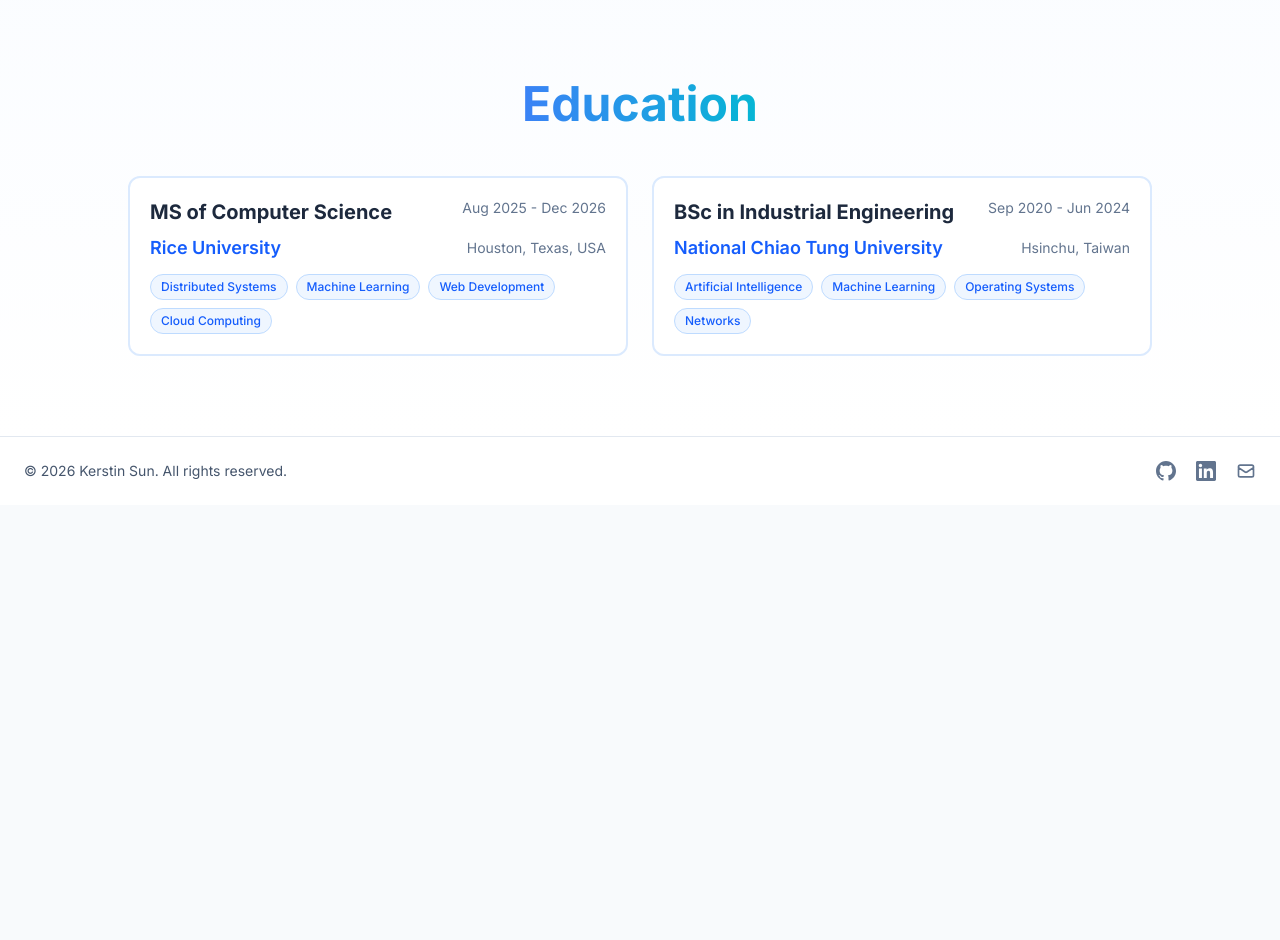
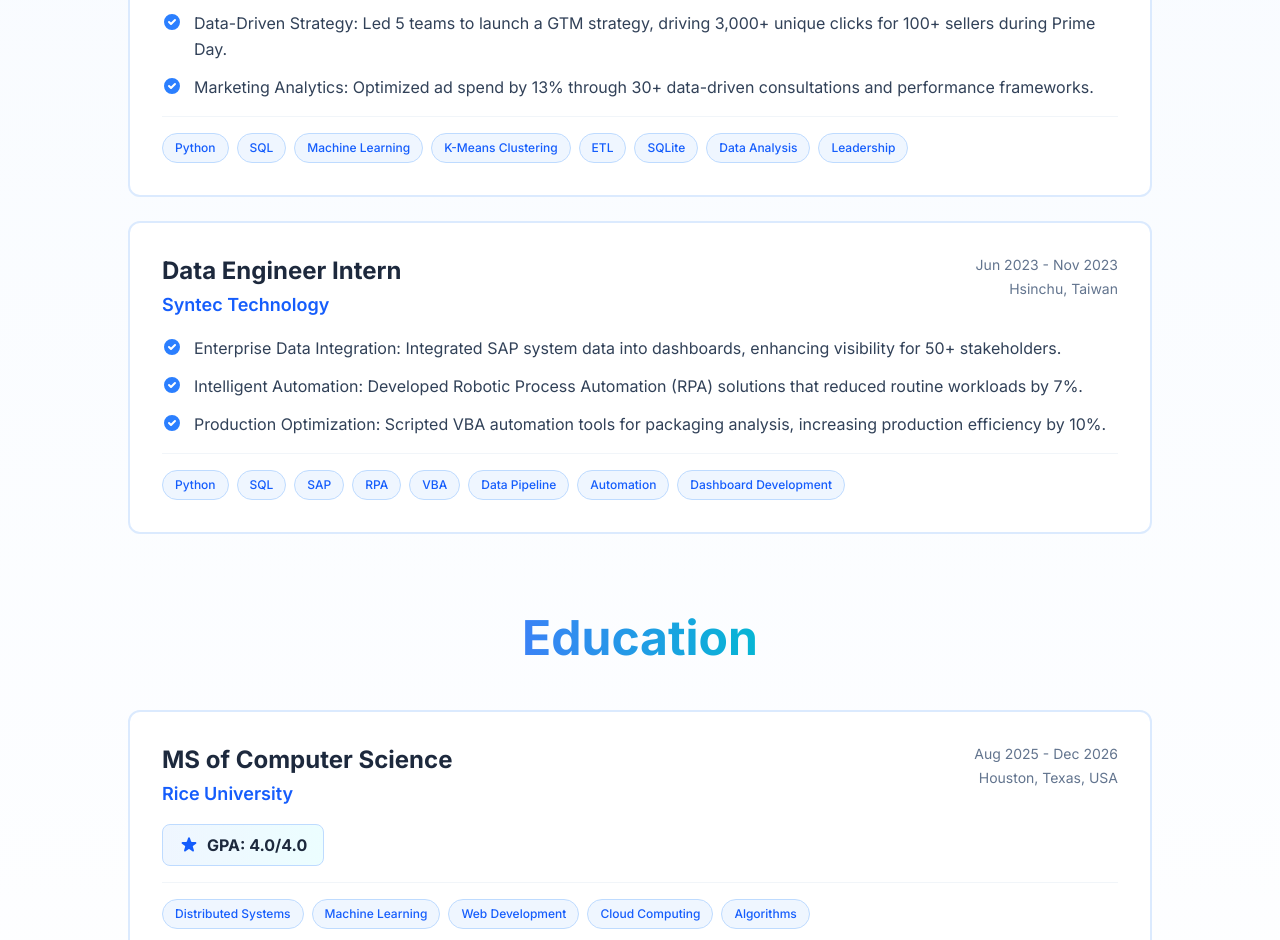
Before and after one commit to yuhansun33/Portfolio, a React (Vite) app: page /#/ in a window 1280 px wide. Shown: the part 1172-2112 px from the top of the page. Before the commit the page ends 1677 px from the top, so only its background shows below. Built offline with nearby package versions, Linux system fonts and the light colour scheme.

Commit message:
fix: safari problem

```diff
--- a/src/App.jsx
+++ b/src/App.jsx
@@ -1,12 +1,8 @@
-import { Suspense, lazy } from 'react';
 import { HashRouter as Router, Routes, Route } from 'react-router-dom';
 import Header from './components/Header';
-import Loading from './components/Loading';
+import Home from './pages/Home';
+import ProjectsSkills from './pages/ProjectsSkills';
 import './App.css';
-
-// Lazy load pages for better performance
-const Home = lazy(() => import('./pages/Home'));
-const ProjectsSkills = lazy(() => import('./pages/ProjectsSkills'));
 
 function App() {
   return (
@@ -14,12 +10,10 @@
       <div className="flex flex-col min-h-screen bg-slate-50 text-slate-900 overflow-x-hidden">
         <Header />
         <main className="flex-1">
-          <Suspense fallback={<Loading />}>
-            <Routes>
-              <Route path="/" element={<Home />} />
-              <Route path="/projects-skills" element={<ProjectsSkills />} />
-            </Routes>
-          </Suspense>
+          <Routes>
+            <Route path="/" element={<Home />} />
+            <Route path="/projects-skills" element={<ProjectsSkills />} />
+          </Routes>
         </main>
 
         {/* Footer */}
--- a/src/components/Experience.jsx
+++ b/src/components/Experience.jsx
@@ -12,29 +12,98 @@
       initial={{ opacity: 0 }}
       animate={isInView ? { opacity: 1 } : { opacity: 0 }}
       transition={{ duration: 0.4, delay: index * 0.1 }}
-      className="bg-white rounded-xl p-5 border-2 border-blue-100 hover:border-blue-300 hover:shadow-lg transition-all"
+      className="bg-white rounded-xl p-6 md:p-8 border-2 border-blue-100 hover:border-blue-300 hover:shadow-xl transition-all"
     >
-      {/* Title and Period */}
-      <div className="flex flex-col sm:flex-row sm:items-start sm:justify-between gap-1 sm:gap-4 mb-2">
-        <h3 className="text-lg md:text-xl font-bold text-slate-800">{item.title}</h3>
-        <span className="text-xs md:text-sm text-slate-500 whitespace-nowrap">{item.period}</span>
+      {/* Header */}
+      <div className="flex flex-col md:flex-row md:items-start md:justify-between gap-2 mb-4">
+        <div className="flex-1">
+          <h3 className="text-xl md:text-2xl font-bold text-slate-800 mb-1">{item.title}</h3>
+          <p className="text-lg font-semibold text-blue-600">{item.company}</p>
+        </div>
+        <div className="text-left md:text-right">
+          <span className="text-sm text-slate-500 block">{item.period}</span>
+          {item.location && (
+            <span className="text-sm text-slate-500 block mt-1">{item.location}</span>
+          )}
+        </div>
       </div>
 
-      {/* Company and Location */}
-      <div className="flex flex-col sm:flex-row sm:items-center sm:justify-between gap-1 sm:gap-4 mb-3">
-        <p className="text-base md:text-lg font-semibold text-blue-600">{item.company}</p>
-        {item.location && (
-          <span className="text-xs md:text-sm text-slate-500 whitespace-nowrap">{item.location}</span>
-        )}
-      </div>
+      {/* Highlights */}
+      {item.highlights && (
+        <ul className="space-y-3 mb-4">
+          {item.highlights.map((highlight, i) => (
+            <li key={i} className="flex items-start gap-3">
+              <svg className="w-5 h-5 text-blue-500 flex-shrink-0 mt-0.5" fill="currentColor" viewBox="0 0 20 20">
+                <path fillRule="evenodd" d="M10 18a8 8 0 100-16 8 8 0 000 16zm3.707-9.293a1 1 0 00-1.414-1.414L9 10.586 7.707 9.293a1 1 0 00-1.414 1.414l2 2a1 1 0 001.414 0l4-4z" clipRule="evenodd" />
+              </svg>
+              <span className="text-slate-700 text-sm md:text-base leading-relaxed">{highlight}</span>
+            </li>
+          ))}
+        </ul>
+      )}
 
-      {/* Skills */}
+      {/* Skills/Technologies */}
       {item.technologies && (
-        <div className="flex flex-wrap gap-2">
+        <div className="flex flex-wrap gap-2 mt-4 pt-4 border-t border-slate-100">
           {item.technologies.map((tech, i) => (
             <span
               key={i}
-              className="px-2.5 py-1 bg-blue-50 border border-blue-200 rounded-full text-xs font-medium text-blue-600"
+              className="px-3 py-1.5 bg-blue-50 border border-blue-200 rounded-full text-xs font-medium text-blue-600"
+            >
+              {tech}
+            </span>
+          ))}
+        </div>
+      )}
+    </motion.div>
+  );
+};
+
+const EducationCard = ({ item, index }) => {
+  const ref = useRef(null);
+  const isInView = useInView(ref, { once: true, margin: "-50px" });
+
+  return (
+    <motion.div
+      ref={ref}
+      initial={{ opacity: 0 }}
+      animate={isInView ? { opacity: 1 } : { opacity: 0 }}
+      transition={{ duration: 0.4, delay: index * 0.1 }}
+      className="bg-white rounded-xl p-6 md:p-8 border-2 border-blue-100 hover:border-blue-300 hover:shadow-xl transition-all"
+    >
+      {/* Header */}
+      <div className="flex flex-col md:flex-row md:items-start md:justify-between gap-2 mb-4">
+        <div className="flex-1">
+          <h3 className="text-xl md:text-2xl font-bold text-slate-800 mb-1">{item.degree}</h3>
+          <p className="text-lg font-semibold text-blue-600">{item.school}</p>
+        </div>
+        <div className="text-left md:text-right">
+          <span className="text-sm text-slate-500 block">{item.period}</span>
+          {item.location && (
+            <span className="text-sm text-slate-500 block mt-1">{item.location}</span>
+          )}
+        </div>
+      </div>
+
+      {/* GPA */}
+      {item.gpa && (
+        <div className="mb-4">
+          <div className="inline-flex items-center gap-2 px-4 py-2 bg-gradient-to-r from-blue-50 to-cyan-50 border border-blue-200 rounded-lg">
+            <svg className="w-5 h-5 text-blue-600" fill="currentColor" viewBox="0 0 20 20">
+              <path d="M9.049 2.927c.3-.921 1.603-.921 1.902 0l1.07 3.292a1 1 0 00.95.69h3.462c.969 0 1.371 1.24.588 1.81l-2.8 2.034a1 1 0 00-.364 1.118l1.07 3.292c.3.921-.755 1.688-1.54 1.118l-2.8-2.034a1 1 0 00-1.175 0l-2.8 2.034c-.784.57-1.838-.197-1.539-1.118l1.07-3.292a1 1 0 00-.364-1.118L2.98 8.72c-.783-.57-.38-1.81.588-1.81h3.461a1 1 0 00.951-.69l1.07-3.292z" />
+            </svg>
+            <span className="font-bold text-slate-800">GPA: {item.gpa}</span>
+          </div>
+        </div>
+      )}
+
+      {/* Courses/Focus Areas */}
+      {item.technologies && (
+        <div className="flex flex-wrap gap-2 pt-4 border-t border-slate-100">
+          {item.technologies.map((tech, i) => (
+            <span
+              key={i}
+              className="px-3 py-1.5 bg-blue-50 border border-blue-200 rounded-full text-xs font-medium text-blue-600"
             >
               {tech}
             </span>
@@ -52,31 +121,44 @@
       company: 'Amazon',
       location: 'Taipei, Taiwan',
       period: 'Jul 2024 - Jul 2025',
-      technologies: ['Data Science', 'Python', 'SQL', 'Machine Learning', 'Data Analysis', 'ETL', 'Leadership']
+      highlights: [
+        'ML Efficiency: Accelerated new seller onboarding by 60% using K-Means clustering segmentation model.',
+        'ETL Automation: Architected automated data pipelines with Python and SQLite, slashing manual reporting time by 40%.',
+        'Data-Driven Strategy: Led 5 teams to launch a GTM strategy, driving 3,000+ unique clicks for 100+ sellers during Prime Day.',
+        'Marketing Analytics: Optimized ad spend by 13% through 30+ data-driven consultations and performance frameworks.'
+      ],
+      technologies: ['Python', 'SQL', 'Machine Learning', 'K-Means Clustering', 'ETL', 'SQLite', 'Data Analysis', 'Leadership']
     },
     {
       title: 'Data Engineer Intern',
       company: 'Syntec Technology',
       location: 'Hsinchu, Taiwan',
       period: 'Jun 2023 - Nov 2023',
-      technologies: ['Data Engineering', 'Python', 'SQL', 'Data Pipeline', 'Automation']
+      highlights: [
+        'Enterprise Data Integration: Integrated SAP system data into dashboards, enhancing visibility for 50+ stakeholders.',
+        'Intelligent Automation: Developed Robotic Process Automation (RPA) solutions that reduced routine workloads by 7%.',
+        'Production Optimization: Scripted VBA automation tools for packaging analysis, increasing production efficiency by 10%.'
+      ],
+      technologies: ['Python', 'SQL', 'SAP', 'RPA', 'VBA', 'Data Pipeline', 'Automation', 'Dashboard Development']
     }
   ];
 
   const education = [
     {
-      title: 'MS of Computer Science',
-      company: 'Rice University',
+      degree: 'MS of Computer Science',
+      school: 'Rice University',
       location: 'Houston, Texas, USA',
       period: 'Aug 2025 - Dec 2026',
-      technologies: ['Distributed Systems', 'Machine Learning', 'Web Development', 'Cloud Computing']
+      gpa: '4.0/4.0',
+      technologies: ['Distributed Systems', 'Machine Learning', 'Web Development', 'Cloud Computing', 'Algorithms']
     },
     {
-      title: 'BSc in Industrial Engineering',
-      company: 'National Chiao Tung University',
+      degree: 'BSc in Industrial Engineering',
+      school: 'National Chiao Tung University',
       location: 'Hsinchu, Taiwan',
       period: 'Sep 2020 - Jun 2024',
-      technologies: ['Artificial Intelligence', 'Machine Learning', 'Operating Systems', 'Networks']
+      gpa: '3.97/4.0',
+      technologies: ['Artificial Intelligence', 'Machine Learning', 'Operating Systems', 'Networks', 'Data Structures']
     }
   ];
 
@@ -97,7 +179,7 @@
           </h2>
         </motion.div>
 
-        <div className="max-w-5xl mx-auto grid md:grid-cols-2 gap-6 mb-20">
+        <div className="max-w-5xl mx-auto space-y-6 mb-20">
           {experiences.map((exp, index) => (
             <ExperienceCard key={index} item={exp} index={index} />
           ))}
@@ -115,9 +197,9 @@
           </h2>
         </motion.div>
 
-        <div className="max-w-5xl mx-auto grid md:grid-cols-2 gap-6">
+        <div className="max-w-5xl mx-auto space-y-6">
           {education.map((edu, index) => (
-            <ExperienceCard key={index} item={edu} index={index + experiences.length} />
+            <EducationCard key={index} item={edu} index={index + experiences.length} />
           ))}
         </div>
       </div>
--- a/src/components/Header.jsx
+++ b/src/components/Header.jsx
@@ -66,7 +66,7 @@
                 animate={{ opacity: 1 }}
                 className="text-xl sm:text-2xl font-bold text-gradient cursor-pointer"
               >
-                Kerstin Sun
+                KS Portfolio
               </motion.div>
             </Link>
 
--- a/src/index.css
+++ b/src/index.css
@@ -3,14 +3,16 @@
 
 * {
   scroll-behavior: smooth;
+  -webkit-overflow-scrolling: touch;
 }
 
 html {
   overflow-x: hidden;
+  -webkit-text-size-adjust: 100%;
 }
 
 body {
-  font-family: 'Inter', system-ui, sans-serif;
+  font-family: 'Inter', system-ui, -apple-system, sans-serif;
   background-color: #f8fafc;
   color: #1e293b;
   -webkit-font-smoothing: antialiased;
@@ -19,6 +21,7 @@
   padding: 0;
   overflow-x: hidden;
   min-height: 100vh;
+  min-height: -webkit-fill-available;
 }
 
 /* Custom Scrollbar */
--- a/vite.config.js
+++ b/vite.config.js
@@ -11,12 +11,17 @@
   })],
   base: '/Portfolio/',
   build: {
-    // Target modern browsers for better compatibility
-    target: ['es2020', 'edge88', 'firefox78', 'chrome87', 'safari14'],
+    // Target modern browsers with extra Safari compatibility
+    target: ['es2015', 'safari12'],
     // Enable polyfills for older browsers
     cssCodeSplit: true,
     sourcemap: false,
     minify: 'esbuild', // Use esbuild for faster builds
+    rollupOptions: {
+      output: {
+        manualChunks: undefined,
+      },
+    },
   },
   server: {
     watch: {
```
Also changed, not shown: index.html (+2 -7 lines).
